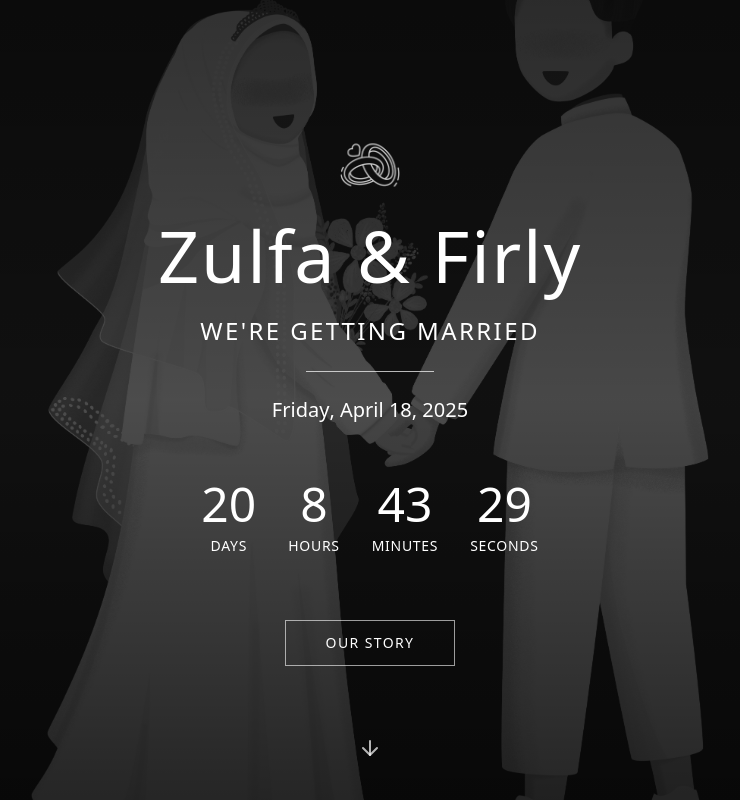
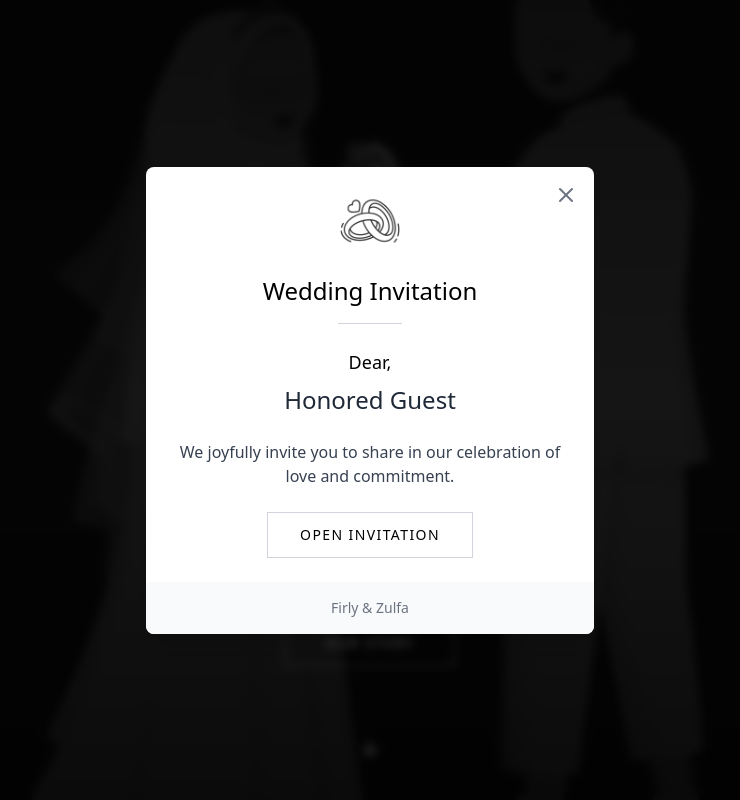
Before and after one commit to mamxalf/wedding-firly, a Next.js app: page / in a window 1280 px wide. Shown: the top 800 px of the page, without its empty margins (270-1010 px from the left). Built offline with nearby package versions, Linux system fonts and the light colour scheme.

Commit message:
open mail

```diff
--- a/app/page.tsx
+++ b/app/page.tsx
@@ -1,6 +1,10 @@
+"use client";
+
 import Link from "next/link";
 import Image from "next/image";
 import { Calendar, Clock, Heart, MapPin } from "lucide-react";
+import { useSearchParams } from "next/navigation";
+import { useEffect } from "react";
 
 import { CountdownTimer } from "@/components/countdown-timer";
 import { RsvpForm } from "@/components/rsvp-form";
@@ -9,8 +13,16 @@ import { RsvpForm } from "@/components/rsvp-form";
 import { AnimatedSection } from "@/components/animated-section";
 import { AnimatedText } from "@/components/animated-text";
 import { BankAccountCard } from "@/components/bank-account-card";
+import { InvitationPopup } from "@/components/invitation-popup";
+
+// Import animations
+import "@/styles/animations.css";
 
 export default function WeddingInvitation() {
+  // Get the guest name from the query string
+  const searchParams = useSearchParams();
+  const guestName = searchParams.get('to');
+
   // Wedding details - customize these
   const weddingDetails = {
     brideFirstName: "Zulfa",
@@ -26,6 +38,8 @@ export default function WeddingInvitation() {
 
   return (
     <main className="flex min-h-screen flex-col items-center">
+      {/* Invitation Popup */}
+      <InvitationPopup guestName={guestName || undefined} />
       {/* Hero Section */}
       <section className="relative w-full h-screen flex items-center justify-center overflow-hidden">
         <div className="absolute inset-0 z-0">
--- /dev/null
+++ b/components/invitation-popup.tsx
@@ -0,0 +1,78 @@
+"use client";
+
+import { useEffect, useState } from "react";
+import { X } from "lucide-react";
+import Image from "next/image";
+
+interface InvitationPopupProps {
+  guestName?: string;
+}
+
+export function InvitationPopup({ guestName }: InvitationPopupProps) {
+  const [isOpen, setIsOpen] = useState(true);
+
+  useEffect(() => {
+    // Prevent scrolling when popup is open
+    if (isOpen) {
+      document.body.style.overflow = "hidden";
+    } else {
+      document.body.style.overflow = "auto";
+    }
+
+    return () => {
+      document.body.style.overflow = "auto";
+    };
+  }, [isOpen]);
+
+  if (!isOpen) return null;
+
+  return (
+    <div className="fixed inset-0 z-50 flex items-center justify-center p-4 bg-black/70 backdrop-blur-sm">
+      <div className="relative max-w-md w-full bg-white rounded-lg shadow-xl overflow-hidden animate-fade-in-up">
+        <button
+          onClick={() => setIsOpen(false)}
+          className="absolute top-4 right-4 text-gray-500 hover:text-gray-700 transition-colors"
+          aria-label="Close invitation"
+        >
+          <X size={24} />
+        </button>
+
+        <div className="p-6 text-center">
+          <div className="mb-6">
+            <Image
+              src="/ring.png"
+              alt="Wedding rings"
+              width={60}
+              height={60}
+              className="mx-auto opacity-80"
+            />
+          </div>
+
+          <h2 className="text-2xl font-serif mb-4">Wedding Invitation</h2>
+
+          <div className="w-16 h-px bg-gray-300 mx-auto mb-6"></div>
+
+          <p className="text-lg mb-2">Dear,</p>
+          <p className="text-2xl font-serif mb-6 text-gray-800">
+            {guestName || "Honored Guest"}
+          </p>
+
+          <p className="text-gray-700 mb-6">
+            We joyfully invite you to share in our celebration of love and commitment.
+          </p>
+
+          <button
+            onClick={() => setIsOpen(false)}
+            className="inline-flex items-center justify-center border border-gray-300 rounded-none text-sm font-light tracking-widest uppercase transition-colors hover:bg-gray-50 px-8 py-3"
+          >
+            Open Invitation
+          </button>
+        </div>
+
+        <div className="bg-gray-50 p-4 text-center text-sm text-gray-500">
+          <p>Firly & Zulfa</p>
+        </div>
+      </div>
+    </div>
+  );
+}
--- /dev/null
+++ b/styles/animations.css
@@ -0,0 +1,27 @@
+@keyframes fadeInUp {
+  from {
+    opacity: 0;
+    transform: translateY(20px);
+  }
+  to {
+    opacity: 1;
+    transform: translateY(0);
+  }
+}
+
+.animate-fade-in-up {
+  animation: fadeInUp 0.6s ease-out forwards;
+}
+
+@keyframes fadeIn {
+  from {
+    opacity: 0;
+  }
+  to {
+    opacity: 1;
+  }
+}
+
+.animate-fade-in {
+  animation: fadeIn 0.5s ease-out forwards;
+}
```
